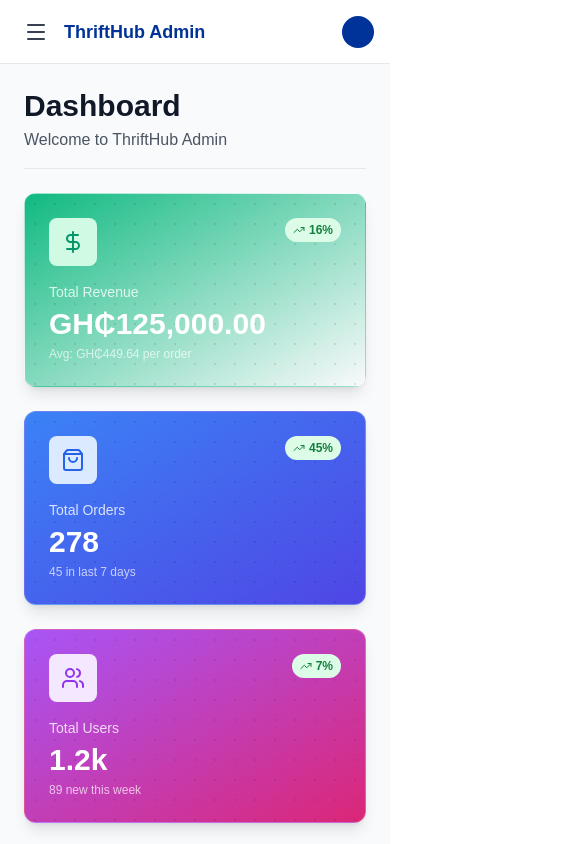
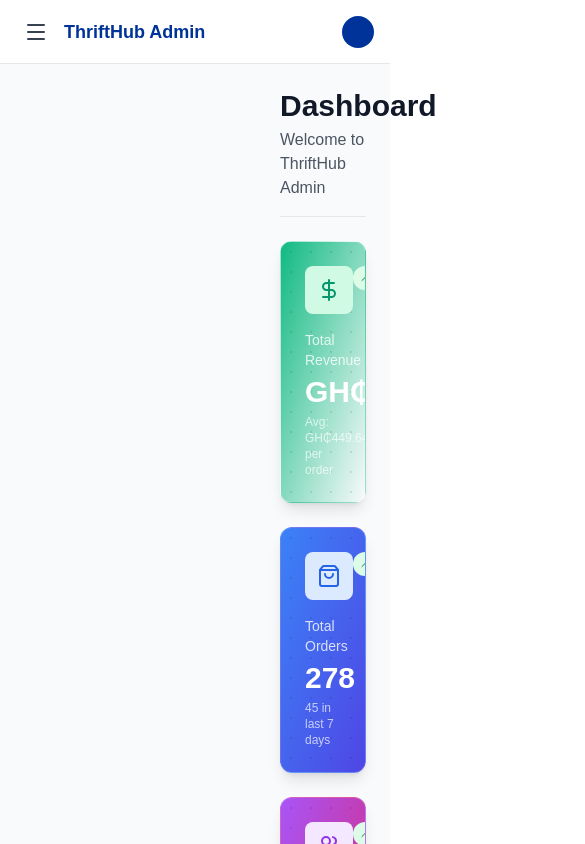
Before and after one commit to brabentil/ca_10012200016, a Next.js app: page /admin in a window 390 px wide. Shown: the top 844 px of the page, 585 px wide, since content can reach past the window. Built offline with nearby package versions, Linux system fonts and the light colour scheme.

Commit message:
feat: improve sidebar behavior and hydration handling in AdminLayout component

```diff
--- a/components/admin/AdminLayout.tsx
+++ b/components/admin/AdminLayout.tsx
@@ -74,6 +74,12 @@
 
   const [sidebarOpen, setSidebarOpen] = useState(true);
   const [mobileMenuOpen, setMobileMenuOpen] = useState(false);
+  const [mounted, setMounted] = useState(false);
+
+  // Handle client-side mount to avoid hydration mismatch
+  React.useEffect(() => {
+    setMounted(true);
+  }, []);
 
   const handleLogout = () => {
     logout();
@@ -397,18 +403,12 @@
 
       {/* Main Content */}
       <main
-        className={`
-          min-h-screen transition-all duration-300
-          lg:ml-${sidebarOpen ? '64' : '20'}
-          pt-16 lg:pt-0
-        `}
+        className="min-h-screen pt-16 lg:pt-0 transition-all duration-300"
         style={{
-          marginLeft: typeof window !== 'undefined' && window.innerWidth >= 1024
-            ? sidebarOpen ? '256px' : '80px'
-            : '0',
+          marginLeft: mounted ? (sidebarOpen ? '256px' : '80px') : '0',
         }}
       >
-        <div className="p-6">
+        <div className="p-6 lg:ml-0">
           {children}
         </div>
       </main>
```
